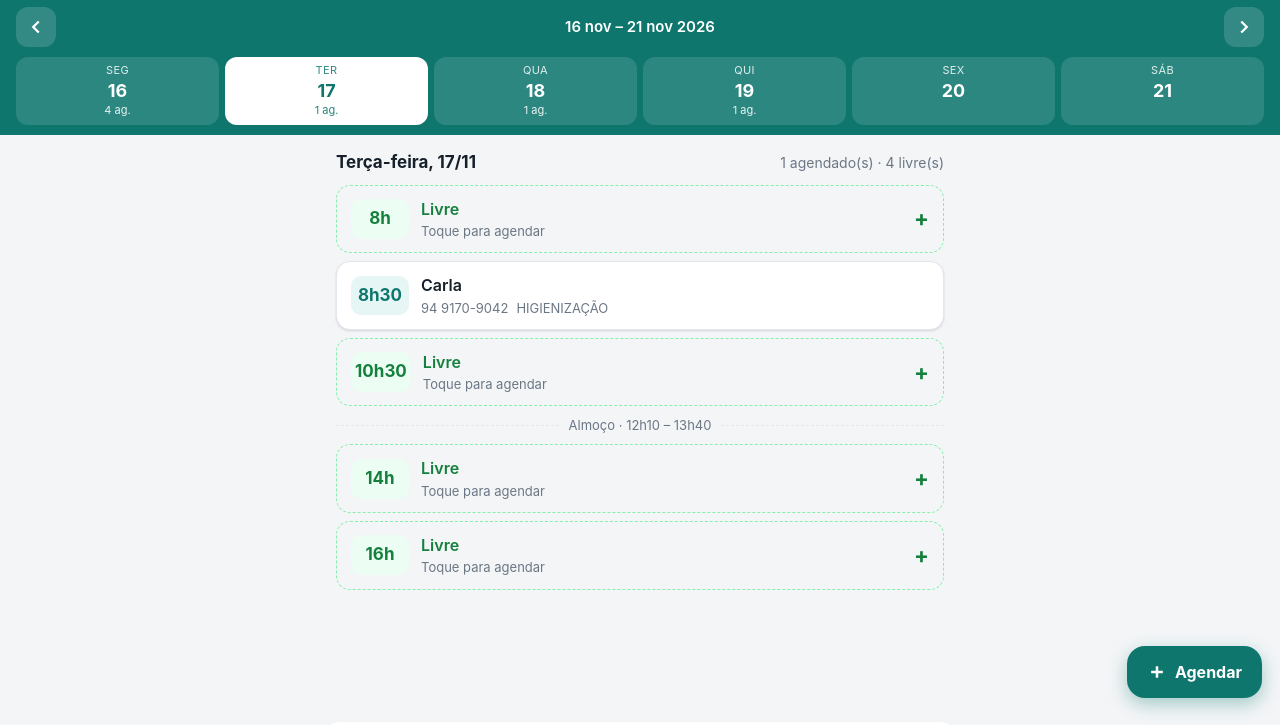
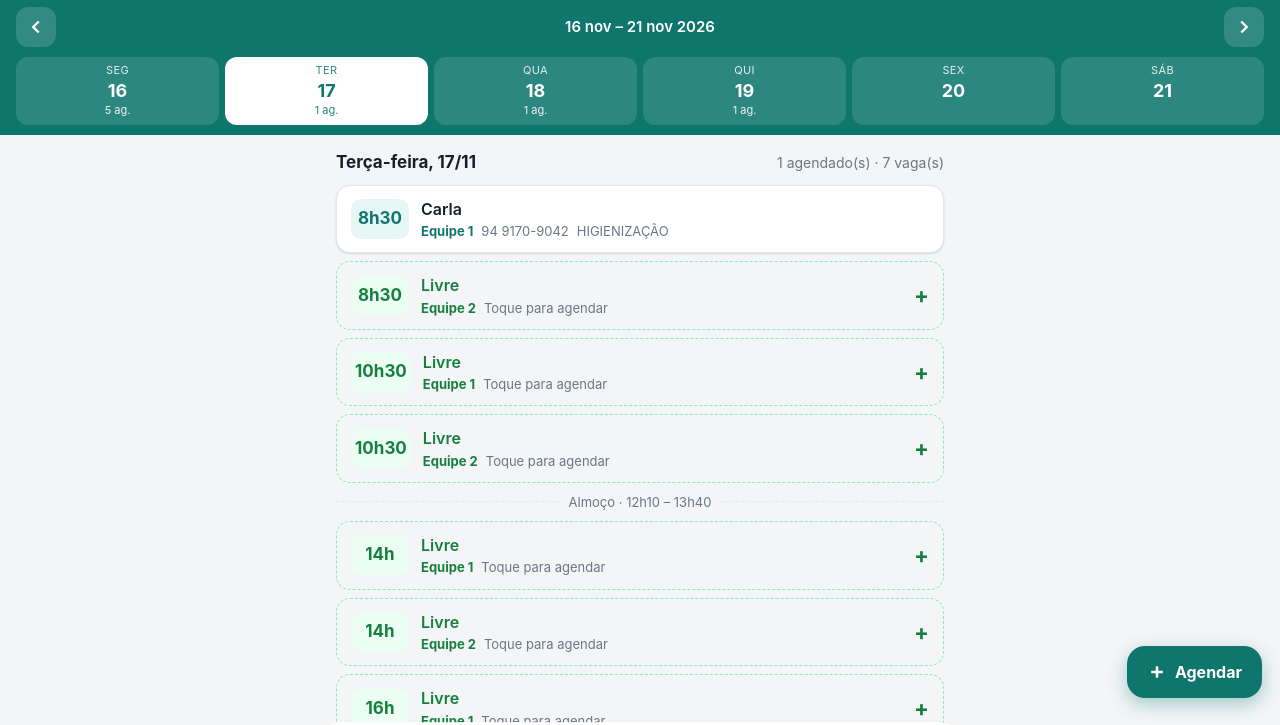
Before and after one commit to kevemrabelo/kevem01, a plain HTML site: page app-agendamento/Index.html in a window 1280 px wide. Shown: the part 84-809 px from the top of the page. Drawn offline with Linux system fonts and the light colour scheme.

Commit message:
Two team slots per fixed time (8h30, 10h30, 14h, 16h)
Co-Authored-By: Claude Opus 5.5 <noreply@anthropic.com>
Claude-Session: https://claude.ai/code/session_01Kx8B8NJ1Cabu65XHtYXMhH

```diff
--- a/app-agendamento/Index.html
+++ b/app-agendamento/Index.html
@@ -65,6 +65,8 @@
   .card.free .time { background: var(--free-soft); color: var(--free); }
   .card.free .name { color: var(--free); }
   .card.free .plus { color: var(--free); font-weight: 700; font-size: 22px; }
+  .eq { font-weight: 700; color: var(--brand); }
+  .card.free .eq { color: var(--free); }
   .chip small { display: block; font-size: 10px; font-weight: 600; }
   .chip.livre { border-color: var(--free-line); color: var(--free); background: var(--free-soft); }
   .chip.ocupado { opacity: .6; }
@@ -242,12 +244,18 @@
   function digits(s) { return String(s || '').replace(/\D/g, ''); }
 
   // ---------- Horários fixos (iguais aos da planilha) ----------
-  var HORARIOS = ['08:00', '08:30', '10:30', '14:00', '16:00'];
+  var HORARIOS = ['08:30', '10:30', '14:00', '16:00'];
+  // Cada horário tem uma vaga por equipe
+  var EQUIPES = ['Equipe 1', 'Equipe 2'];
   // agendamentos do dia no mesmo horário (a planilha usa 8h29, 8h31... então tolera 5 min)
   function ocupados(diaIso, m) {
     return state.itens.filter(function (x) {
       return x.data === diaIso && x.min != null && Math.abs(x.min - m) <= 5 && (!state.editando || x.row !== state.editando.row);
-    });
+    }).sort(function (a, b) { return a.row - b.row; });
+  }
+  function vagasTexto(n) {
+    var v = EQUIPES.length - n;
+    return v <= 0 ? 'lotado' : v === 1 ? '1 vaga' : v + ' vagas';
   }
 
   // ---------- Estado ----------
@@ -288,16 +296,20 @@
     var diaIso = iso(addDays(s, state.dia));
     var lista = state.itens.filter(function (x) { return x.data === diaIso; });
     $('dayTitle').textContent = DIAS_LONGOS[state.dia] + ', ' + br(diaIso).slice(0, 5);
-    var livres = HORARIOS.filter(function (h) { return !ocupados(diaIso, hhmmToMin(h)).length; }).length;
-    $('dayTotal').textContent = lista.length + ' agendado(s) · ' + livres + ' livre(s)';
-
-    // Junta os agendamentos com os horários fixos que estão livres
-    var linhas = lista.map(function (x) { return { min: x.min == null ? 9999 : x.min, x: x }; });
+    // Cada horário fixo tem uma vaga por equipe (na ordem em que estão na planilha)
+    var linhas = [], usados = {}, livres = 0;
     HORARIOS.forEach(function (h) {
-      var m = hhmmToMin(h);
-      if (!ocupados(diaIso, m).length) linhas.push({ min: m, livre: h });
+      var m = hhmmToMin(h), occ = ocupados(diaIso, m);
+      EQUIPES.forEach(function (eq, i) {
+        if (occ[i]) { usados[occ[i].row] = 1; linhas.push({ min: m, ord: i, x: occ[i], equipe: eq }); }
+        else { livres++; linhas.push({ min: m, ord: i, livre: h, equipe: eq }); }
+      });
+      occ.slice(EQUIPES.length).forEach(function (x, j) { usados[x.row] = 1; linhas.push({ min: m, ord: 9 + j, x: x, equipe: 'Extra' }); });
     });
-    linhas.sort(function (a, b) { return a.min - b.min || (a.livre ? 1 : -1); });
+    // Agendamentos fora dos horários fixos
+    lista.forEach(function (x) { if (!usados[x.row]) linhas.push({ min: x.min == null ? 9999 : x.min, ord: 0, x: x }); });
+    linhas.sort(function (a, b) { return a.min - b.min || a.ord - b.ord; });
+    $('dayTotal').textContent = lista.length + ' agendado(s) · ' + livres + ' vaga(s)';
     var out = '', almocoFeito = false;
     linhas.forEach(function (l) {
       var x = l.x;
@@ -308,14 +320,14 @@
       if (l.livre) {
         out += '<div class="card free" data-livre="' + l.livre + '">' +
           '<div class="time">' + fmtHora(l.min) + '</div>' +
-          '<div class="info"><div class="name">Livre</div><div class="meta"><span>Toque para agendar</span></div></div>' +
+          '<div class="info"><div class="name">Livre</div><div class="meta"><span class="eq">' + l.equipe + '</span><span>Toque para agendar</span></div></div>' +
           '<div class="plus">+</div></div>';
         return;
       }
       out += '<div class="card" data-row="' + x.row + '">' +
         '<div class="time">' + esc(fmtHora(x.min, x.hora)) + '</div>' +
         '<div class="info"><div class="name">' + esc(x.nome || 'Sem nome') + (x.obs ? '<span class="tag">' + esc(x.obs) + '</span>' : '') + '</div>' +
-        '<div class="meta"><span>' + esc(x.telefone || 'sem telefone') + '</span><span>' + esc(x.servico || '') + '</span></div></div></div>';
+        '<div class="meta">' + (l.equipe ? '<span class="eq">' + l.equipe + '</span>' : '') + '<span>' + esc(x.telefone || 'sem telefone') + '</span><span>' + esc(x.servico || '') + '</span></div></div></div>';
     });
     $('list').innerHTML = out;
   }
@@ -353,8 +365,8 @@
     var d = $('fData').value;
     $('horaChips').innerHTML = HORARIOS.map(function (h) {
       var n = d ? ocupados(d, hhmmToMin(h)).length : 0;
-      return '<button type="button" class="chip ' + (n ? 'ocupado' : 'livre') + '" data-v="' + h + '">' +
-        fmtHora(hhmmToMin(h)) + '<small>' + (n ? n + ' agendado' + (n > 1 ? 's' : '') : 'livre') + '</small></button>';
+      return '<button type="button" class="chip ' + (n >= EQUIPES.length ? 'ocupado' : 'livre') + '" data-v="' + h + '">' +
+        fmtHora(hhmmToMin(h)) + '<small>' + vagasTexto(n) + '</small></button>';
     }).join('');
     marcaChips();
   }
@@ -370,7 +382,10 @@
       var m = hhmmToMin(t);
       if (m >= 12 * 60 + 10 && m < 13 * 60 + 40) msgs.push('Esse horário cai no intervalo de almoço (12h10 – 13h40).');
       var mesmo = d ? ocupados(d, m) : [];
-      if (mesmo.length) msgs.push('Já existe ' + mesmo.length + ' agendamento(s) nesse horário.');
+      if (HORARIOS.some(function (h) { return Math.abs(hhmmToMin(h) - m) <= 5; })) {
+        if (mesmo.length >= EQUIPES.length) msgs.push('Esse horário já está lotado (as ' + EQUIPES.length + ' equipes estão ocupadas).');
+        else if (mesmo.length) msgs.push('Vai para a ' + EQUIPES[mesmo.length] + ' (a ' + EQUIPES[0] + ' já está com ' + (mesmo[0].nome || 'alguém') + ').');
+      } else if (mesmo.length) msgs.push('Já existe ' + mesmo.length + ' agendamento(s) nesse horário.');
     }
     h.innerHTML = msgs.map(esc).join('<br>'); h.style.display = msgs.length ? 'block' : 'none';
   }
@@ -456,7 +471,7 @@
   var Demo = (function () {
     var rows = [], seq = 4;
     var base = monday(hoje);
-    [[0, '08:30', 'Maria', '', '94 8118-9184'], [0, '10:30', 'João', 'retorno', '87 99122-3212'],
+    [[0, '08:30', 'Maria', '', '94 8118-9184'], [0, '08:30', 'Rafael', '', '94 9100-7083'], [0, '10:30', 'João', 'retorno', '87 99122-3212'],
      [0, '14:00', 'Ana', '', '94 9270-4243'], [0, '16:00', 'Pedro', 'diagnóstico', '94 9903-5699'],
      [1, '08:30', 'Carla', '', '94 9170-9042'], [2, '10:30', 'Lucas', 'manutenção', ''],
      [3, '14:00', 'Bruna', '', '94 8442-9352']].forEach(function (r) {
```
Also changed, not shown: 1 other file.
